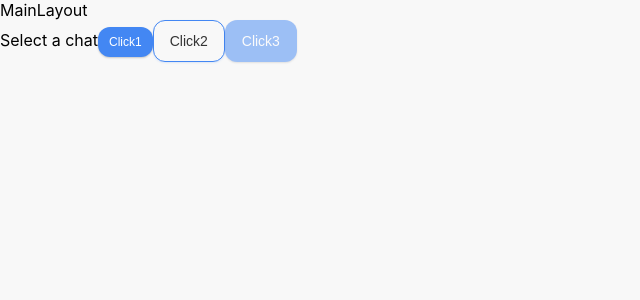
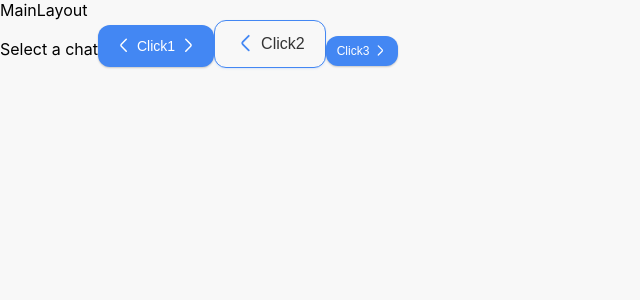
Before and after one commit to adoppp/achat, a React (Vite) app: page /app/chats in a window 1280 px wide. Shown: the top 300 px of the page, without its empty margins (0-640 px from the left). Built offline with nearby package versions, Linux system fonts and the light colour scheme.

Commit message:
Svg for button completed; smooth transition for button added (need to discuss)

```diff
--- a/src/assets/svg/index.tsx
+++ b/src/assets/svg/index.tsx
@@ -1,5 +1,21 @@
 export const IconArrowLeft = (
-    <svg xmlns="http://www.w3.org/2000/svg" viewBox="0 0 24 29" fill="none">
-        <path d="M15 19.9201L8.47997 13.4001C7.70997 12.6301 7.70997 11.3701 8.47997 10.6001L15 4.08008" stroke-width="2" stroke-linecap="round" stroke-linejoin="round"/>
+    <svg xmlns="http://www.w3.org/2000/svg" viewBox="0 1 24 24" fill="none">
+        <path
+            d="M15 19.9201L8.47997 13.4001C7.70997 12.6301 7.70997 11.3701 8.47997 10.6001L15 4.08008"
+            stroke-width="2"
+            stroke-linecap="round"
+            stroke-linejoin="round"
+        />
     </svg>
 );
+
+export const IconArrowRight = (
+    <svg xmlns="http://www.w3.org/2000/svg" viewBox="0 1 24 24" fill="none">
+        <path
+            d="M9 4.08008L15.52 10.6001C16.29 11.3701 16.29 12.6301 15.52 13.4001L9 19.9201"
+            stroke-width="2"
+            stroke-linecap="round"
+            stroke-linejoin="round"
+        />
+    </svg>
+);
--- a/src/pages/app/ChatsPage/ChatsPage.tsx
+++ b/src/pages/app/ChatsPage/ChatsPage.tsx
@@ -1,14 +1,12 @@
-import {
-    useState,
-    type FC
-} from 'react';
-import classNames from 'classnames/bind';
+import { useState, type FC } from 'react';
+// import classNames from 'classnames/bind';
 
 import { Button } from '@/ui/Button/Button';
 
-import styles from '@/pages/app/ChatsPage/ChatsPage.module.scss';
+// import styles from '@/pages/app/ChatsPage/ChatsPage.module.scss';
+import { IconArrowLeft, IconArrowRight } from '@/assets/svg';
 
-const cn = classNames.bind(styles);
+// const cn = classNames.bind(styles);
 
 const ChatsPage: FC = () => {
     const [isLoading, setIsLoading] = useState<boolean>(false);
@@ -19,7 +17,7 @@ const ChatsPage: FC = () => {
         setTimeout(() => {
             setIsLoading(false);
         }, 5000);
-    }
+    };
 
     return (
         <div>
@@ -27,20 +25,25 @@ const ChatsPage: FC = () => {
             <Button
                 isLoading={isLoading}
                 onClick={handleOnClickTest}
-                size='s'
+                leftIcon={IconArrowLeft}
+                rightIcon={IconArrowRight}
             >
                 Click1
             </Button>
             <Button
                 isLoading={isLoading}
                 onClick={handleOnClickTest}
-                variant='secondary'
+                variant="secondary"
+                leftIcon={IconArrowLeft}
+                size="l"
             >
                 Click2
             </Button>
             <Button
-                isDisabled
+                isLoading={isLoading}
                 onClick={handleOnClickTest}
+                rightIcon={IconArrowRight}
+                size="s"
             >
                 Click3
             </Button>
--- a/src/styles/_variables.scss
+++ b/src/styles/_variables.scss
@@ -1,2 +1,3 @@
 $border-radius: 12px;
-$transition: 0.25s cubic-bezier(.2, .8, .2, 1);
+$transition: 0.25s cubic-bezier(0.2, 0.8, 0.2, 1);
+$transition-smooth: 0.425s cubic-bezier(0.33, 1, 0.68, 1) 0s;
--- a/src/ui/Button/Button.module.scss
+++ b/src/ui/Button/Button.module.scss
@@ -8,16 +8,24 @@
     border: 1px solid transparent;
     border-radius: $border-radius;
 
-    transition: $transition;
+    transition: $transition-smooth;
 
     color: var(--text-primary);
 
-    &:hover:not(:disabled)  {
+    &:hover:not(:disabled) {
         transform: translateY(-1px);
+
+        & .content svg {
+            transform: scale(1.1);
+        }
     }
 
-    &:active:not(:disabled)  {
+    &:active:not(:disabled) {
         transform: translateY(1px);
+
+        & .content svg {
+            transform: scale(0.9);
+        }
     }
 
     &:disabled {
@@ -35,6 +43,11 @@
         width: 14px;
         height: 14px;
     }
+
+    & .content svg {
+        width: 14px;
+        height: 14px;
+    }
 }
 
 .m {
@@ -45,13 +58,23 @@
         width: 18px;
         height: 18px;
     }
+
+    & .content svg {
+        width: 18px;
+        height: 18px;
+    }
 }
 
 .l {
     @include ui();
-    padding: 14px 20px;
+    padding: 12px 20px;
 
     & .loader::after {
+        width: 22px;
+        height: 22px;
+    }
+
+    & .content svg {
         width: 22px;
         height: 22px;
     }
@@ -63,16 +86,14 @@
 
     box-shadow: 0 1px 2px 0 rgba(0, 0, 0, 0.2);
 
-    transition: $transition;
-
-    &:hover:not(:disabled)  {
+    &:hover:not(:disabled) {
         background-color: var(--accent-hover);
         border-color: rgba(255, 255, 255, 0.15);
 
         box-shadow: 0 2px 6px 4px var(--accent-fog);
     }
 
-    &:active:not(:disabled)  {
+    &:active:not(:disabled) {
         background-color: var(--accent-active);
 
         box-shadow: 0 1px 6px 8px var(--accent-fog);
@@ -83,8 +104,12 @@
     }
 
     & .loader::after {
-        border: 2px solid rgba(255,255,255,0.3);
+        border: 2px solid rgba(255, 255, 255, 0.3);
         border-top-color: #fff;
+    }
+
+    & .content svg {
+        stroke: #fff;
     }
 }
 
@@ -94,20 +119,26 @@
     border: 1px solid var(--accent-base);
     box-shadow: 0 1px 2px 0 var(--accent-fog);
 
-    transition: $transition;
-
     &:hover:not(:disabled) {
         border-color: var(--accent-hover);
 
         box-shadow: 0 2px 12px 8px var(--accent-fog);
+
+        & .content svg {
+            stroke: var(--accent-hover);
+        }
     }
 
-    &:active:not(:disabled)  {
+    &:active:not(:disabled) {
         border-color: var(--accent-active);
 
         box-shadow:
             0 2px 4px var(--accent-fog),
             inset 0 0 6px 3px var(--accent-fog);
+
+        & .content svg {
+            stroke: var(--accent-active);
+        }
     }
 
     &:disabled {
@@ -116,9 +147,24 @@
     }
 
     & .loader::after {
-    border: 2px solid var(--accent-fog);
-    border-top-color: var(--accent-base);
+        border: 2px solid var(--accent-fog);
+        border-top-color: var(--accent-base);
+    }
+
+    & .content svg {
+        stroke: var(--accent-base);
+    }
 }
+
+.content {
+    display: flex;
+    justify-content: center;
+    align-items: center;
+    gap: 4px;
+
+    & svg {
+        transition: $transition-smooth;
+    }
 }
 
 .hidden {
@@ -141,7 +187,7 @@
 }
 
 .loader::after {
-    content: "";
+    content: '';
     display: block;
 
     border-radius: 50%;
--- a/src/ui/Button/Button.tsx
+++ b/src/ui/Button/Button.tsx
@@ -6,16 +6,16 @@ import styles from '@/ui/Button/Button.module.scss';
 type Size = 's' | 'm' | 'l';
 
 interface ButtonProps extends ButtonHTMLAttributes<HTMLButtonElement> {
-    variant?: 'primary' | 'secondary',
-    size?: Size,
-    customClassName?: string,
+    variant?: 'primary' | 'secondary';
+    size?: Size;
+    customClassName?: string;
 
-    isLoading?: boolean,
-    isDisabled?: boolean,
+    isLoading?: boolean;
+    isDisabled?: boolean;
 
-    leftIcon?: ReactNode,
-    rightIcon?: ReactNode
-};
+    leftIcon?: ReactNode;
+    rightIcon?: ReactNode;
+}
 
 const cn = classNames.bind(styles);
 
@@ -32,15 +32,9 @@ export const Button: FC<ButtonProps> = ({
 }) => {
     const isButtonDisabled = isDisabled || isLoading;
 
-    return(
+    return (
         <button
-            className={cn(
-                'default',
-                variant,
-                isLoading && 'loading',
-                size,
-                customClassName
-            )}
+            className={cn('default', variant, isLoading && 'loading', size, customClassName)}
             disabled={isButtonDisabled}
             {...props}
         >
```
